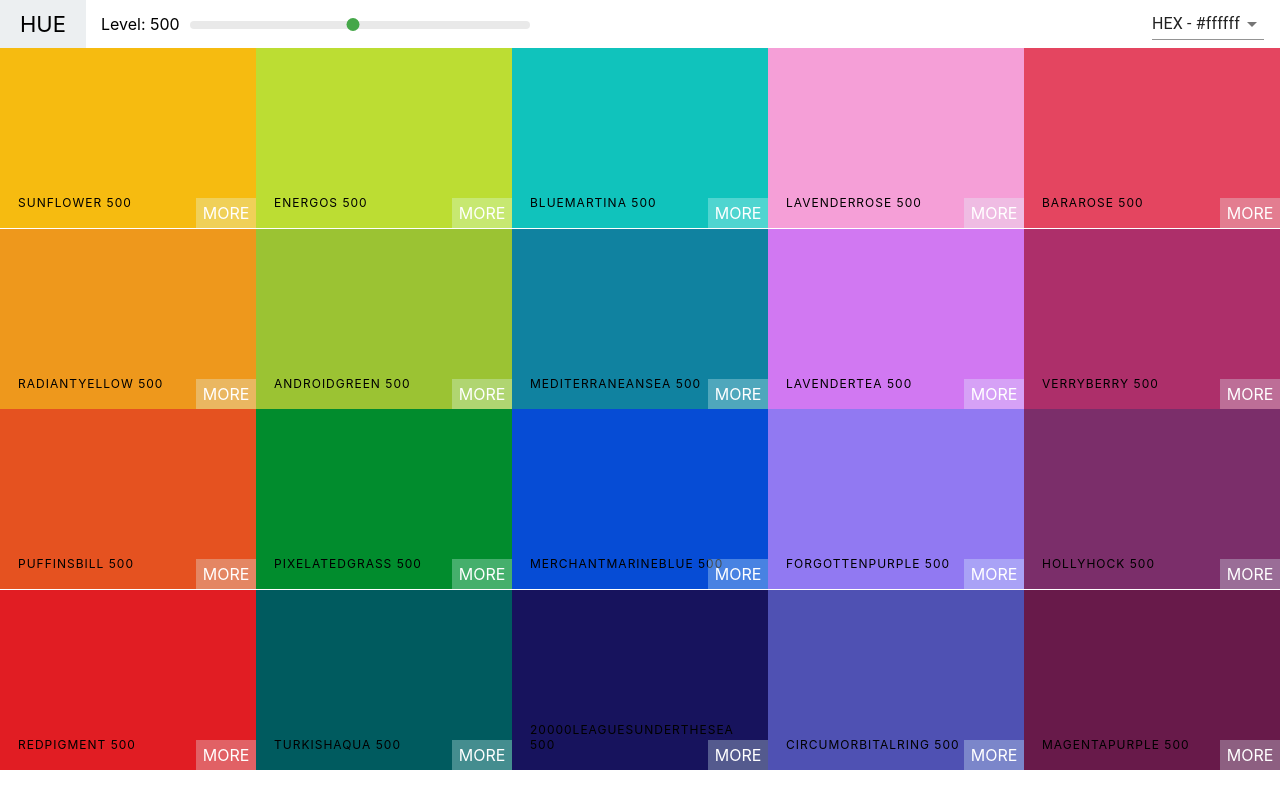
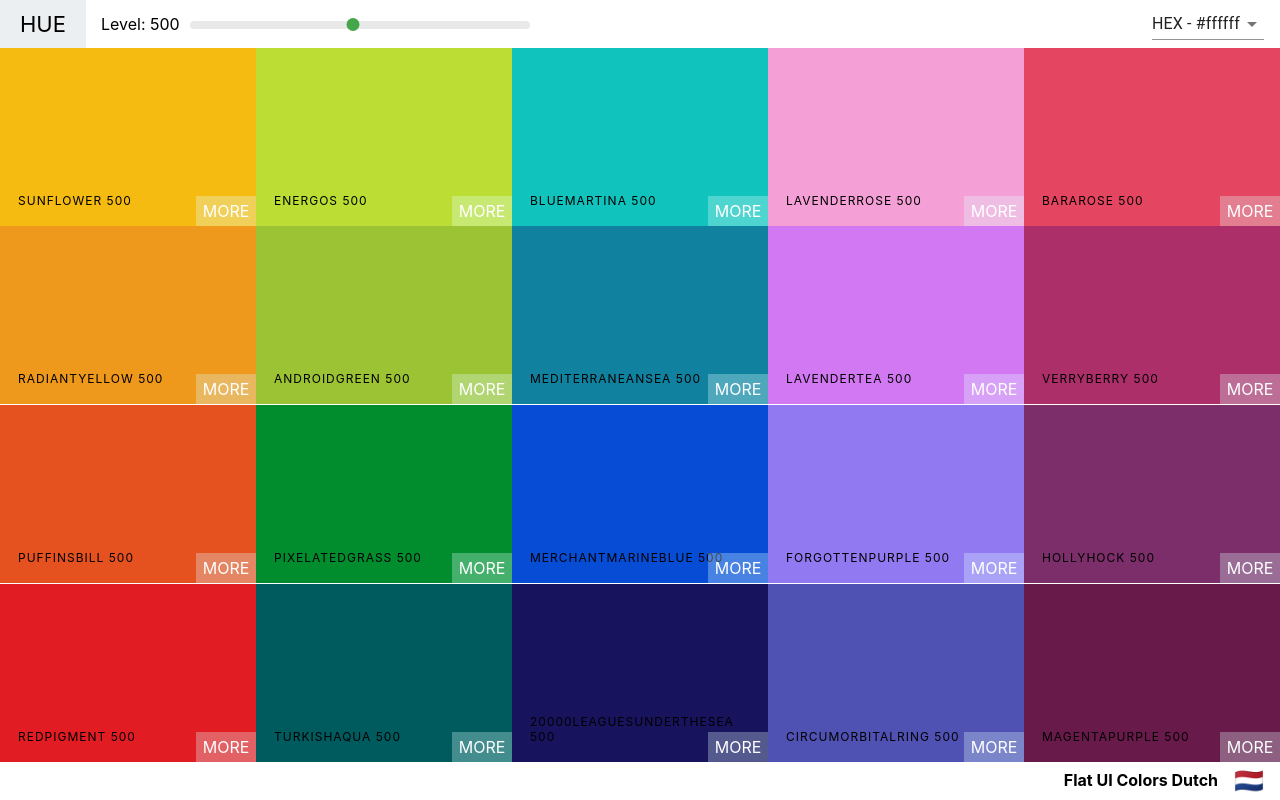
Before and after one commit to vishnuk7/Hue, a React (Create React App) app: page / in a window 1280 px wide. Built offline with nearby package versions, Linux system fonts and the light colour scheme.

Commit message:
palette footer😎

```diff
--- a/src/Palette.css
+++ b/src/Palette.css
@@ -1,7 +1,22 @@
 .Palette {
 	height: 100vh;
+	display: flex;
+	flex-direction: column;
 }
 
 .Palette-colors {
 	height: 90%;
 }
+
+.palette-footer {
+	display: flex;
+	justify-content: flex-end;
+	align-items: center;
+	height: 5vh;
+	font-weight: bold;
+}
+
+.emoij {
+	font-size: 1.5rem;
+	margin: 0 1rem;
+}
--- a/src/Palette.js
+++ b/src/Palette.js
@@ -29,7 +29,7 @@ export default class Palette extends Component {
 
 	render() {
 		const { level, format } = this.state;
-		const { colors } = this.props.palette;
+		const { colors, palette, emoji } = this.props.palette;
 
 		const colorBoxes = colors[level].map((color) => <ColorBox background={color[format]} name={color.name} />);
 
@@ -37,6 +37,10 @@ export default class Palette extends Component {
 			<div className='Palette'>
 				<Navbar level={level} changeLevel={this.changeLevel} changeFormat={this.changeFormat} />
 				<div className='Palette-colors'>{colorBoxes}</div>
+				<footer className='palette-footer'>
+					{palette}
+					<span className='emoij'>{emoji}</span>
+				</footer>
 			</div>
 		);
 	}
```
